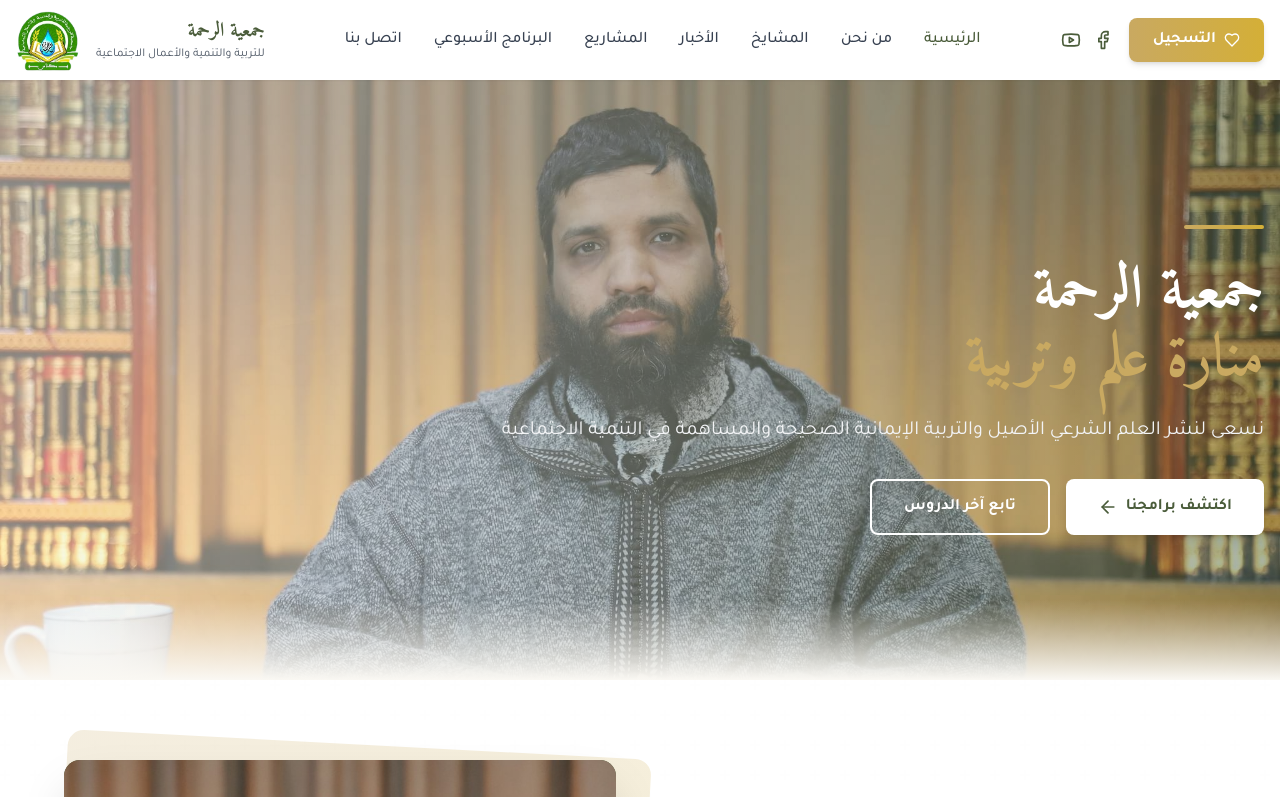
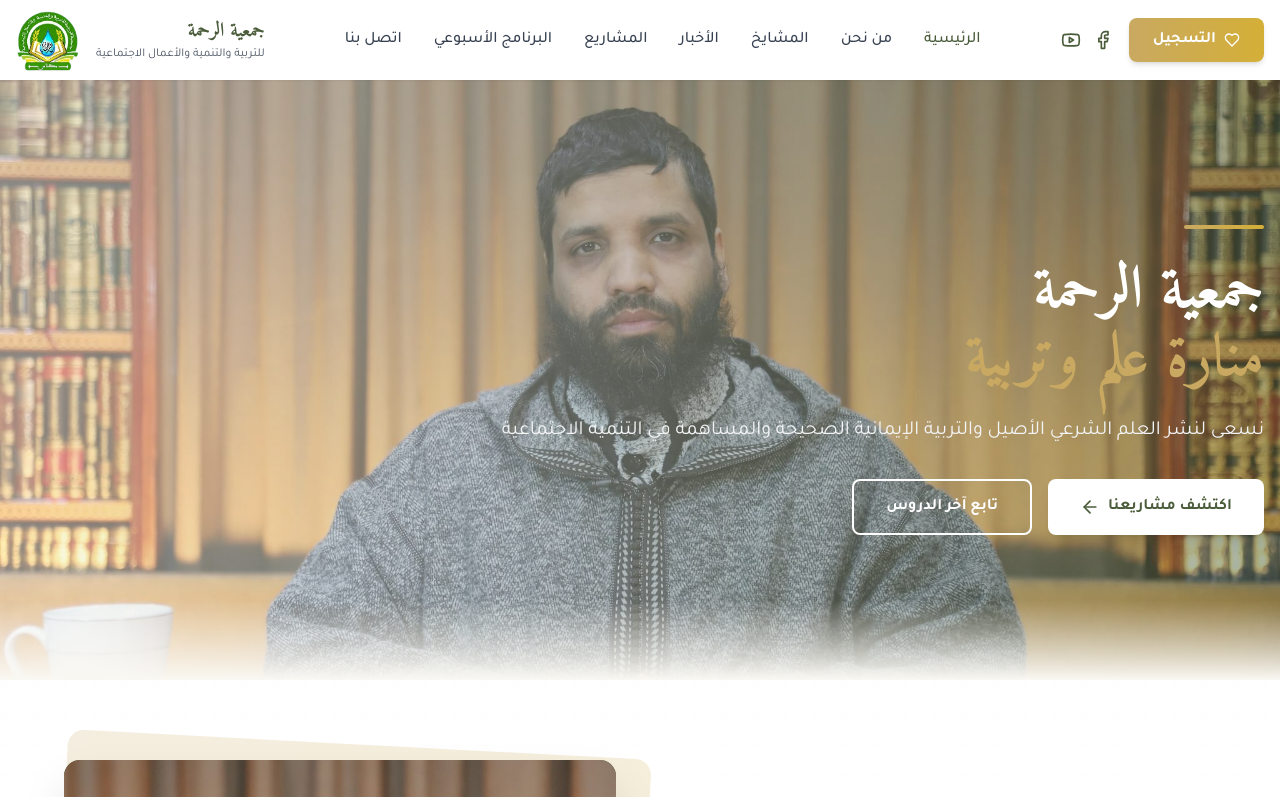
Before and after one commit to El-Mostafi/Al-Rahma-Association, a React (Vite) app: page / in a window 1280 px wide. Shown: the top 797 px of the page. Built offline with nearby package versions, Linux system fonts and the light colour scheme.

Commit message:
Update social media links in Footer, Header, and sheikhs data

```diff
--- a/src/components/Footer.tsx
+++ b/src/components/Footer.tsx
@@ -31,14 +31,14 @@ function Footer() {
             </p>
             <div className="flex gap-3">
               <a
-                href="#"
+                href="https://web.facebook.com/moussa.dkhaila"
                 className="w-10 h-10 rounded-full bg-white/10 hover:bg-[#C9A961] flex items-center justify-center transition-all duration-300 hover:scale-110"
                 aria-label="فيسبوك"
               >
                 <Facebook className="w-5 h-5" />
               </a>
               <a
-                href="#"
+                href="https://www.youtube.com/@moussadkhilla"
                 className="w-10 h-10 rounded-full bg-white/10 hover:bg-[#C9A961] flex items-center justify-center transition-all duration-300 hover:scale-110"
                 aria-label="يوتيوب"
               >
--- a/src/components/Header.tsx
+++ b/src/components/Header.tsx
@@ -23,14 +23,14 @@ function Header() {
             </Link>
             <div className="flex items-center gap-3">
               <a
-                href="#"
+                href="https://web.facebook.com/moussa.dkhaila"
                 className="text-[#4A5C3A] hover:text-[#C9A961] transition-colors"
                 aria-label="فيسبوك"
               >
                 <Facebook className="w-5 h-5" />
               </a>
               <a
-                href="#"
+                href="https://www.youtube.com/@moussadkhilla"
                 className="text-[#4A5C3A] hover:text-[#C9A961] transition-colors"
                 aria-label="يوتيوب"
               >
@@ -121,14 +121,14 @@ function Header() {
 
                 <div className="flex items-center justify-center gap-4 pt-2">
                   <a
-                    href="#"
+                    href="https://web.facebook.com/moussa.dkhaila"
                     className="text-[#4A5C3A] hover:text-[#C9A961] transition-colors"
                     aria-label="فيسبوك"
                   >
                     <Facebook className="w-6 h-6" />
                   </a>
                   <a
-                    href="#"
+                    href="https://www.youtube.com/@moussadkhilla"
                     className="text-[#4A5C3A] hover:text-[#C9A961] transition-colors"
                     aria-label="يوتيوب"
                   >
--- a/src/components/Hero.tsx
+++ b/src/components/Hero.tsx
@@ -1,5 +1,6 @@
 import { ArrowLeft } from 'lucide-react';
 import chaikWideImg from "../images/chaikh_wide_image.jpg"
+import { Link } from 'react-router-dom';
 
 function Hero() {
   return (
@@ -33,13 +34,13 @@ function Hero() {
           </p>
 
           <div className="flex gap-4">
-            <button className="bg-white text-[#4A5C3A] px-8 py-3.5 rounded-lg font-bold hover:bg-gray-100 transition-all duration-300 shadow-lg hover:shadow-xl flex items-center gap-2 group">
-              اكتشف برامجنا
+            <Link to="/projects" className="bg-white text-[#4A5C3A] px-8 py-3.5 rounded-lg font-bold hover:bg-gray-100 transition-all duration-300 shadow-lg hover:shadow-xl flex items-center gap-2 group">
+              اكتشف مشاريعنا
               <ArrowLeft className="w-5 h-5 group-hover:-translate-x-1 transition-transform" />
-            </button>
-            <button className="border-2 border-white text-white px-8 py-3.5 rounded-lg font-bold hover:bg-white hover:text-[#4A5C3A] transition-all duration-300">
+            </Link >
+            <Link to="/schedule" className="border-2 border-white text-white px-8 py-3.5 rounded-lg font-bold hover:bg-white hover:text-[#4A5C3A] transition-all duration-300">
               تابع آخر الدروس
-            </button>
+            </Link >
           </div>
         </div>
       </div>
--- a/src/data/sheikhs.ts
+++ b/src/data/sheikhs.ts
@@ -20,8 +20,8 @@ export const SHEIKHS_DATA: Sheikh[] = [
       "التفسير",
     ],
     socialMedia: {
-      facebook: "#",
-      youtube: "#",
+      facebook: "https://www.facebook.com/moussa.dkhaila",
+      youtube: "https://www.youtube.com/@moussadkhilla",
     },
     achievements: [
       "تأسيس جمعية الرحمة للتربية والتنمية",
```
